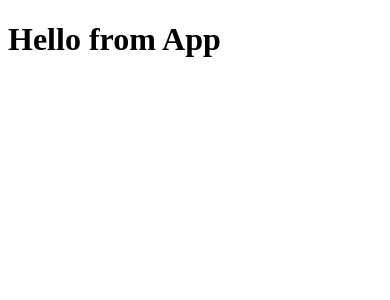
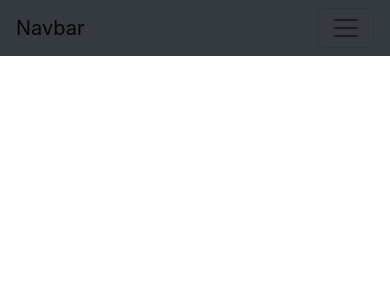
Before and after one commit to yosephAHMED/console-haven, a React (Create React App) app: page / in a window 390 px wide. Shown: the top 300 px of the page. Built offline with nearby package versions, Linux system fonts and the light colour scheme.

Commit message:
feat: added react bootstrap to the project and started implementing a responsive navbar component.

```diff
--- a/package.json
+++ b/package.json
@@ -6,7 +6,9 @@
     "@testing-library/jest-dom": "^5.12.0",
     "@testing-library/react": "^11.2.7",
     "@testing-library/user-event": "^12.8.3",
+    "bootstrap": "^4.6.0",
     "react": "^17.0.2",
+    "react-bootstrap": "^1.6.0",
     "react-dom": "^17.0.2",
     "react-scripts": "4.0.3",
     "web-vitals": "^1.1.2"
--- a/src/App.js
+++ b/src/App.js
@@ -1,10 +1,14 @@
 import React from "react";
+
+import Navbar from "./components/Navbar";
+
 import "./App.css";
+import "bootstrap/dist/css/bootstrap.min.css";
 
 function App() {
   return (
     <div className="App">
-      <h1>Hello from App</h1>
+      <Navbar />
     </div>
   );
 }
--- /dev/null
+++ b/src/components/Navbar.js
@@ -0,0 +1,42 @@
+import React from "react";
+
+export default function Navbar() {
+  return (
+    <nav className="navbar navbar-expand-lg navbar-light bg-dark">
+      <a className="navbar-brand" href="#">
+        Navbar
+      </a>
+      <button
+        className="navbar-toggler"
+        type="button"
+        data-toggle="collapse"
+        data-target="#navbarSupportedContent"
+        aria-controls="navbarSupportedContent"
+        aria-expanded="false"
+        aria-label="Toggle navigation"
+      >
+        <span className="navbar-toggler-icon"></span>
+      </button>
+
+      <div className="collapse navbar-collapse" id="navbarSupportedContent">
+        <ul className="navbar-nav ml-auto">
+          <li className="nav-item active">
+            <a className="nav-link text-white text-uppercase ml-5" href="#">
+              Home <span className="sr-only">(current)</span>
+            </a>
+          </li>
+          <li className="nav-item">
+            <a className="nav-link text-white text-uppercase ml-5" href="#">
+              All Consoles
+            </a>
+          </li>
+          <li className="nav-item">
+            <a className="nav-link text-white text-uppercase ml-5" href="#">
+              Console Lookup
+            </a>
+          </li>
+        </ul>
+      </div>
+    </nav>
+  );
+}
```
Also changed, not shown: 1 other file (tests, documents, lock files or other folders).
